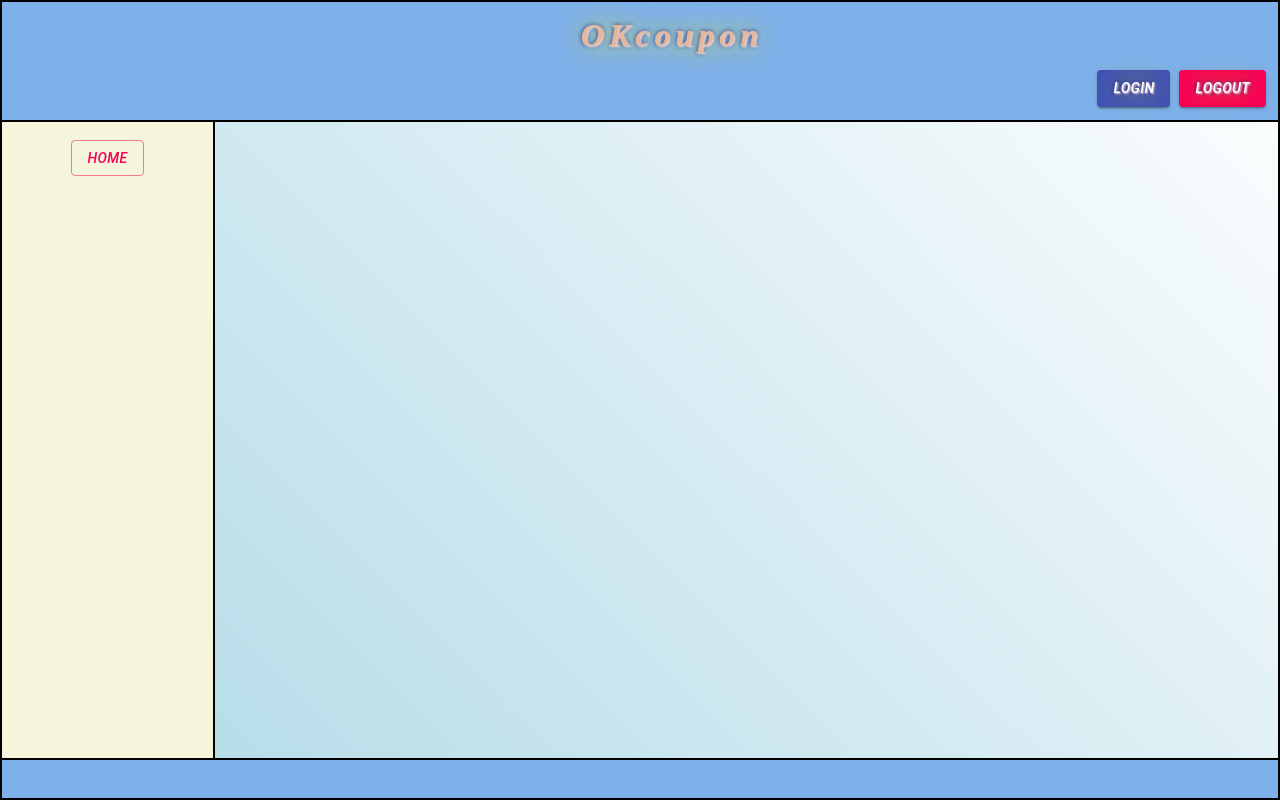
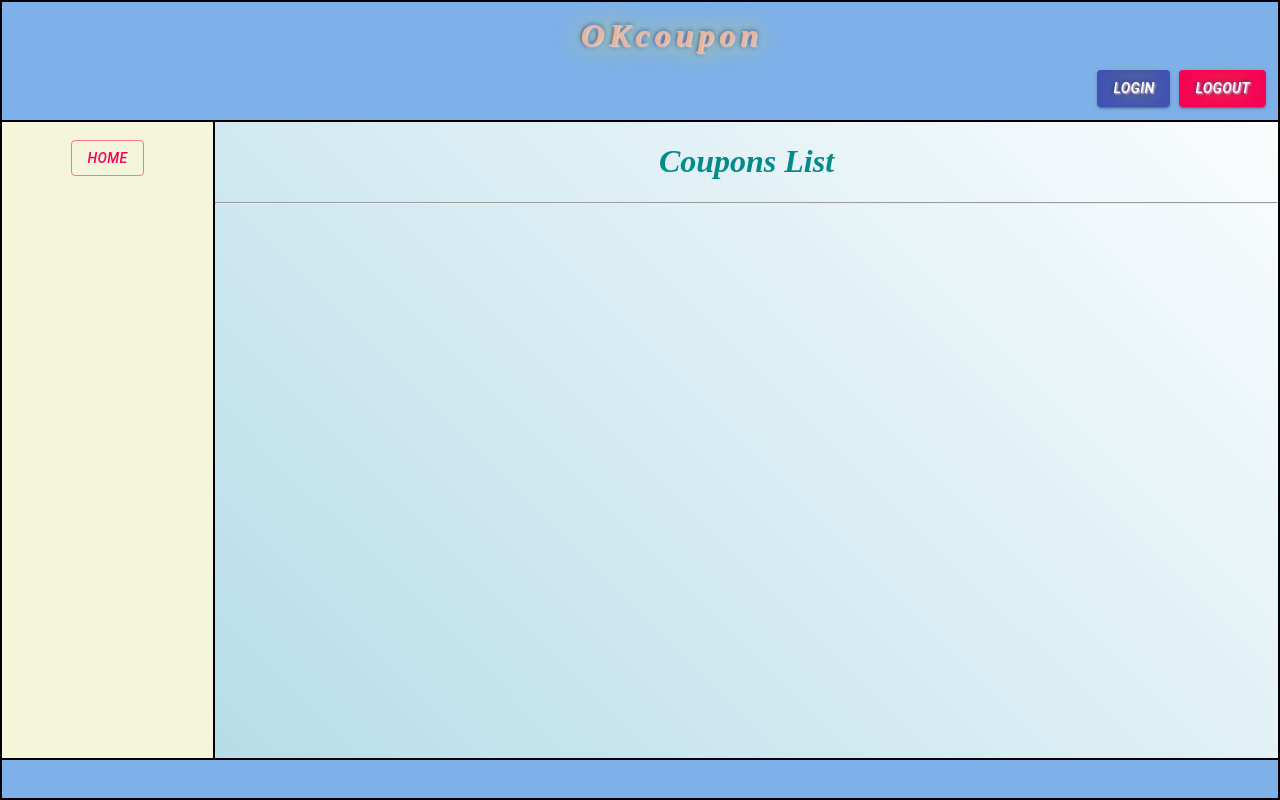
Before and after one commit to RoznerT/OKcoupon3, a React (Create React App) app: page / in a window 1280 px wide. Built offline with nearby package versions, Linux system fonts and the light colour scheme; what notyf would draw is missing.

Commit message:
Update Routing.tsx

```diff
--- a/src/Components/Routing/Routing.tsx
+++ b/src/Components/Routing/Routing.tsx
@@ -11,7 +11,7 @@ function Routing(): JSX.Element {
       <Switch>
         <Route path="/login" component={Login} />
         <Route path="/home" component={HomePage} exact />
-        <Route path="/" component={Main} exact />
+        <Route path="/" component={HomePage} exact />
         <Route path="/logout" component={Main} exact />
         <Redirect from="/" to="/home" exact />
         <Route component={PageNotFound} />
```
